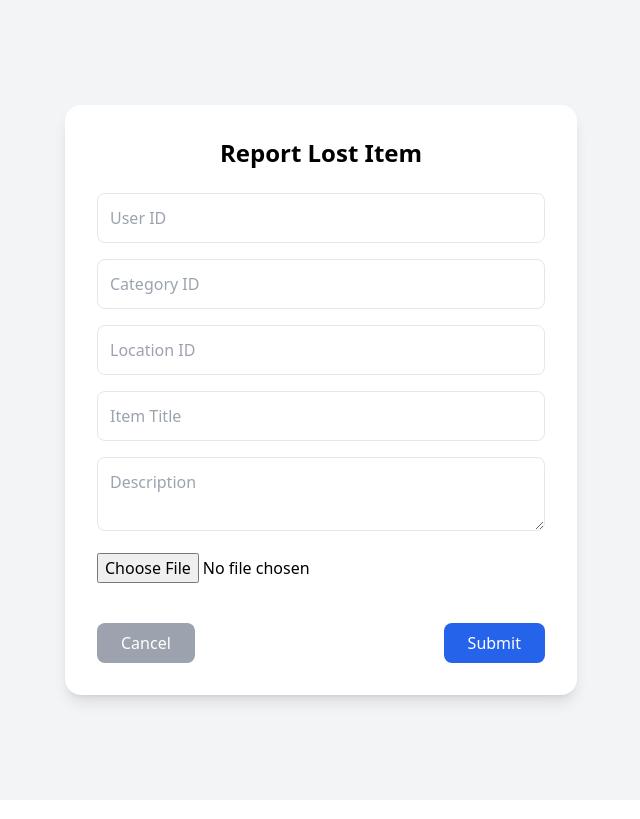
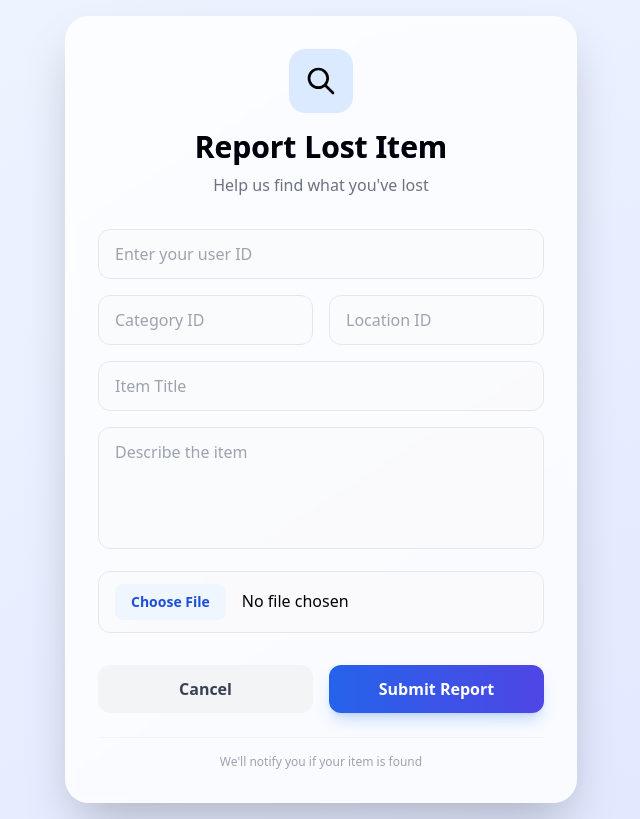
Before and after one commit to m-arshad-dev/recalaim-frontend, a React (Vite) app: page /lost in a window 1280 px wide. Shown: the whole page, without its empty margins (319-959 px from the left). Built offline with nearby package versions, Linux system fonts and the light colour scheme.

Commit message:
kuch bhi nahi

```diff
--- a/src/pages/ReportFoundItemPage.jsx
+++ b/src/pages/ReportFoundItemPage.jsx
@@ -11,87 +11,126 @@ const ReportFoundItemPage = () => {
   } = useReportItemForm("found");
 
   return (
-    <div className="min-h-screen bg-gray-100 flex items-center justify-center">
+    <div className="min-h-screen bg-gradient-to-br from-blue-50 to-indigo-100 flex items-center justify-center p-4">
   <form
     onSubmit={handleSubmit}
-        className="bg-white shadow-lg rounded-2xl p-8 w-full max-w-lg"
+    className="bg-white/80 backdrop-blur-sm shadow-2xl rounded-3xl p-8 w-full max-w-lg border border-white/20 transition-all duration-300 hover:shadow-xl"
   >
-        <h2 className="text-2xl font-bold mb-6 text-center">
-          Report Fond Item
+    <div className="text-center mb-8">
+      <div className="inline-flex items-center justify-center w-16 h-16 bg-blue-100 rounded-2xl mb-4">
+        <svg className="w-8 h-8 text-blue-600" fill="none" stroke="currentColor" viewBox="0 0 24 24">
+          <path strokeLinecap="round" strokeLinejoin="round" strokeWidth={2} d="M21 21l-6-6m2-5a7 7 0 11-14 0 7 7 0 0114 0z" />
+        </svg>
+      </div>
+      <h2 className="text-3xl font-bold bg-gradient-to-r from-blue-600 to-indigo-600 bg-clip-text text-transparent">
+        Report Lost Item
       </h2>
+      <p className="text-gray-500 mt-2">Help us find what you've lost</p>
+    </div>
 
+    <div className="space-y-4">
+      <div className="group">
+        <label className="block text-sm font-medium text-gray-700 mb-2">User ID</label>
         <input
           type="text"
           name="user_id"
-          placeholder="User ID"
+          placeholder="Enter your user ID"
           value={formData.user_id}
           onChange={handleChange}
-          className="w-full mb-4 p-3 border rounded-lg"
+          className="w-full px-4 py-3 border border-gray-200 rounded-xl focus:ring-2 focus:ring-blue-500 focus:border-transparent transition-all duration-200 outline-none bg-gray-50/50 group-hover:bg-white"
           required
         />
+      </div>
 
+      <div className="grid grid-cols-2 gap-4">
+        <div className="group">
+          <label className="block text-sm font-medium text-gray-700 mb-2">Category ID</label>
           <input
             type="text"
             name="category_id"
-          placeholder="Category ID"
+            placeholder="Category"
             value={formData.category_id}
             onChange={handleChange}
-          className="w-full mb-4 p-3 border rounded-lg"
+            className="w-full px-4 py-3 border border-gray-200 rounded-xl focus:ring-2 focus:ring-blue-500 focus:border-transparent transition-all duration-200 outline-none bg-gray-50/50"
             required
           />
+        </div>
 
+        <div className="group">
+          <label className="block text-sm font-medium text-gray-700 mb-2">Location ID</label>
           <input
             type="text"
             name="location_id"
-          placeholder="Location ID"
+            placeholder="Location"
             value={formData.location_id}
             onChange={handleChange}
-          className="w-full mb-4 p-3 border rounded-lg"
+            className="w-full px-4 py-3 border border-gray-200 rounded-xl focus:ring-2 focus:ring-blue-500 focus:border-transparent transition-all duration-200 outline-none bg-gray-50/50"
             required
           />
+        </div>
+      </div>
 
+      <div className="group">
+        <label className="block text-sm font-medium text-gray-700 mb-2">Item Title</label>
         <input
           type="text"
           name="title"
-          placeholder="Item Title"
+          placeholder="e.g., MacBook Pro, Wallet, Keys"
           value={formData.title}
           onChange={handleChange}
-          className="w-full mb-4 p-3 border rounded-lg"
+          className="w-full px-4 py-3 border border-gray-200 rounded-xl focus:ring-2 focus:ring-blue-500 focus:border-transparent transition-all duration-200 outline-none bg-gray-50/50"
           required
         />
+      </div>
 
+      <div className="group">
+        <label className="block text-sm font-medium text-gray-700 mb-2">Description</label>
         <textarea
           name="description"
-          placeholder="Description"
+          placeholder="Describe the item in detail (color, brand, distinctive features...)"
           value={formData.description}
           onChange={handleChange}
-          className="w-full mb-4 p-3 border rounded-lg"
+          rows={4}
+          className="w-full px-4 py-3 border border-gray-200 rounded-xl focus:ring-2 focus:ring-blue-500 focus:border-transparent transition-all duration-200 outline-none bg-gray-50/50 resize-none"
           required
         />
+      </div>
 
+      <div className="group">
+        <label className="block text-sm font-medium text-gray-700 mb-2">Upload Image</label>
+        <div className="relative">
           <input
             type="file"
             accept="image/*"
             onChange={handleImageChange}
-          className="w-full mb-4"
-          required
+            className="w-full px-4 py-3 border border-gray-200 rounded-xl focus:ring-2 focus:ring-blue-500 focus:border-transparent transition-all duration-200 outline-none bg-gray-50/50 file:mr-4 file:py-2 file:px-4 file:rounded-lg file:border-0 file:text-sm file:font-semibold file:bg-blue-50 file:text-blue-700 hover:file:bg-blue-100 cursor-pointer"
           />
+        </div>
+        <p className="text-xs text-gray-500 mt-1">Supported formats: JPG, PNG, GIF (Max 5MB)</p>
+      </div>
+    </div>
 
-        <div className="flex justify-between mt-6">
+    <div className="flex gap-4 mt-8">
       <button
         type="button"
         onClick={handleCancel}
-            className="bg-gray-400 text-white px-6 py-2 rounded-lg"
+        className="flex-1 bg-gray-100 hover:bg-gray-200 text-gray-700 px-6 py-3 rounded-xl font-semibold transition-all duration-200 transform hover:scale-[1.02] active:scale-95"
       >
         Cancel
       </button>
 
       <button
         type="submit"
-            className="bg-blue-600 text-white px-6 py-2 rounded-lg"
+        className="flex-1 bg-gradient-to-r from-blue-600 to-indigo-600 hover:from-blue-700 hover:to-indigo-700 text-white px-6 py-3 rounded-xl font-semibold transition-all duration-200 transform hover:scale-[1.02] active:scale-95 shadow-lg shadow-blue-500/25"
       >
-            Submit
+        Submit Report
       </button>
+    </div>
+
+    <div className="mt-6 pt-4 border-t border-gray-100 text-center">
+      <p className="text-xs text-gray-400">
+        We'll notify you if your item is found
+      </p>
     </div>
   </form>
 </div>
--- a/src/pages/ReportLostItemPage.jsx
+++ b/src/pages/ReportLostItemPage.jsx
@@ -1,6 +1,5 @@
 import React from "react";
 import useReportItemForm from "../features/lostItems/ReportItemForm";
-
 const ReportLostItemPage = () => {
   const {
     formData,
@@ -8,47 +7,69 @@ const ReportLostItemPage = () => {
     handleImageChange,
     handleSubmit,
     handleCancel,
-  } = useReportItemForm("lost");
+  } = useReportItemForm("lost"); // type="lost"
 
   return (
-    <div className="min-h-screen bg-gray-100 flex items-center justify-center">
+    <div className="min-h-screen bg-gradient-to-br from-blue-50 to-indigo-100 flex items-center justify-center p-4">
       <form
         onSubmit={handleSubmit}
-        className="bg-white shadow-lg rounded-2xl p-8 w-full max-w-lg"
+        className="bg-white/80 backdrop-blur-sm shadow-2xl rounded-3xl p-8 w-full max-w-lg border border-white/20 transition-all duration-300 hover:shadow-xl"
       >
-        <h2 className="text-2xl font-bold mb-6 text-center">
+        {/* Header */}
+        <div className="text-center mb-8">
+          <div className="inline-flex items-center justify-center w-16 h-16 bg-blue-100 rounded-2xl mb-4">
+            <svg
+              className="w-8 h-8 text-black"
+              fill="none"
+              stroke="currentColor"
+              viewBox="0 0 24 24"
+            >
+              <path
+                strokeLinecap="round"
+                strokeLinejoin="round"
+                strokeWidth={2}
+                d="M21 21l-6-6m2-5a7 7 0 11-14 0 7 7 0 0114 0z"
+              />
+            </svg>
+          </div>
+          <h2 className="text-3xl font-bold bg-gradient-to-r from-blue-600 to-indigo-600 bg-clip-text text-black">
             Report Lost Item
           </h2>
+          <p className="text-gray-500 mt-2">Help us find what you've lost</p>
+        </div>
 
+        {/* Inputs */}
+        <div className="space-y-4">
           <input
             type="text"
             name="user_id"
-          placeholder="User ID"
+            placeholder="Enter your user ID"
             value={formData.user_id}
             onChange={handleChange}
-          className="w-full mb-4 p-3 border rounded-lg"
+            className="w-full px-4 py-3 border border-gray-200 rounded-xl focus:ring-2 focus:ring-blue-500 outline-none bg-gray-50/50"
             required
           />
 
+          <div className="grid grid-cols-2 gap-4">
             <input
               type="text"
               name="category_id"
               placeholder="Category ID"
               value={formData.category_id}
               onChange={handleChange}
-          className="w-full mb-4 p-3 border rounded-lg"
+              className="w-full px-4 py-3 border border-gray-200 rounded-xl focus:ring-2 focus:ring-blue-500 outline-none bg-gray-50/50"
               required
             />
-
             <input
               type="text"
               name="location_id"
               placeholder="Location ID"
               value={formData.location_id}
               onChange={handleChange}
-          className="w-full mb-4 p-3 border rounded-lg"
+              className="w-full px-4 py-3 border border-gray-200 rounded-xl focus:ring-2 focus:ring-blue-500 outline-none bg-gray-50/50"
               required
             />
+          </div>
 
           <input
             type="text"
@@ -56,42 +77,52 @@ const ReportLostItemPage = () => {
             placeholder="Item Title"
             value={formData.title}
             onChange={handleChange}
-          className="w-full mb-4 p-3 border rounded-lg"
+            className="w-full px-4 py-3 border border-gray-200 rounded-xl focus:ring-2 focus:ring-blue-500 outline-none bg-gray-50/50"
             required
           />
 
           <textarea
             name="description"
-          placeholder="Description"
+            placeholder="Describe the item"
             value={formData.description}
             onChange={handleChange}
-          className="w-full mb-4 p-3 border rounded-lg"
+            rows={4}
+            className="w-full px-4 py-3 border border-gray-200 rounded-xl focus:ring-2 focus:ring-blue-500 outline-none bg-gray-50/50 resize-none"
             required
           />
 
+          {/* File Input */}
           <input
             type="file"
             accept="image/*"
             onChange={handleImageChange}
-          className="w-full mb-4"
+            className="w-full px-4 py-3 border border-gray-200 rounded-xl focus:ring-2 focus:ring-blue-500 outline-none bg-gray-50/50 file:mr-4 file:py-2 file:px-4 file:rounded-lg file:border-0 file:text-sm file:font-semibold file:bg-blue-50 file:text-blue-700 hover:file:bg-blue-100 cursor-pointer"
             required
           />
+        </div>
 
-        <div className="flex justify-between mt-6">
+        {/* Buttons */}
+        <div className="flex gap-4 mt-8">
           <button
             type="button"
             onClick={handleCancel}
-            className="bg-gray-400 text-white px-6 py-2 rounded-lg"
+            className="flex-1 bg-gray-100 hover:bg-gray-200 text-gray-700 px-6 py-3 rounded-xl font-semibold"
           >
             Cancel
           </button>
-
           <button
             type="submit"
-            className="bg-blue-600 text-white px-6 py-2 rounded-lg"
+            className="flex-1 bg-gradient-to-r from-blue-600 to-indigo-600 hover:from-blue-700 hover:to-indigo-700 text-white px-6 py-3 rounded-xl font-semibold shadow-lg shadow-blue-500/25"
           >
-            Submit
+            Submit Report
           </button>
+        </div>
+
+        {/* Footer */}
+        <div className="mt-6 pt-4 border-t border-gray-100 text-center">
+          <p className="text-xs text-gray-400">
+            We'll notify you if your item is found
+          </p>
         </div>
       </form>
     </div>
```
Also changed, not shown: src/features/lostItems/ReportItemForm.jsx (+24 -15 lines). Lines whose indentation alone changed are shown as unchanged.
